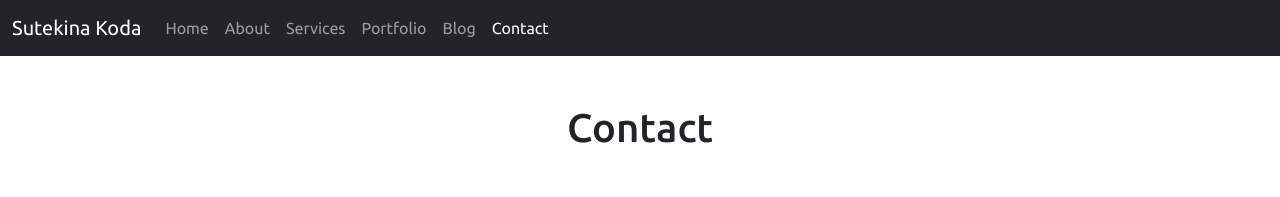
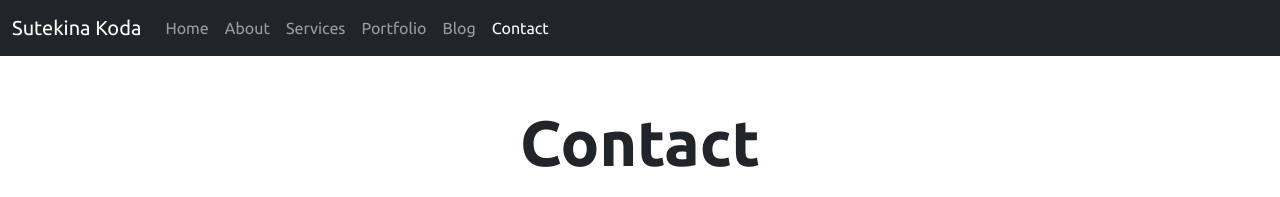
Before and after one commit to RepublikKode/SutekinaKoda, a plain HTML site: page pages/contact.html in a window 1280 px wide. Shown: the top 197 px of the page. Drawn offline with nearby package versions, Linux system fonts and the light colour scheme; some packages are replaced by stand-ins of ours; a script that the page names is missing.

Commit message:
edit h1 for contact

```diff
--- a/pages/contact.html
+++ b/pages/contact.html
@@ -54,7 +54,7 @@
     <!-- Navbar End -->
     <!-- Contact Start -->
     <div class="container text-center">
-      <h1 class="mt-5 mb-4">Contact</h1>
+      <h1 class="mt-5 mb-4 display-3 fw-semibold">Contact</h1>
       <div class="row">
         <div class="col-md-4">
           <div class="card m-4">
```
